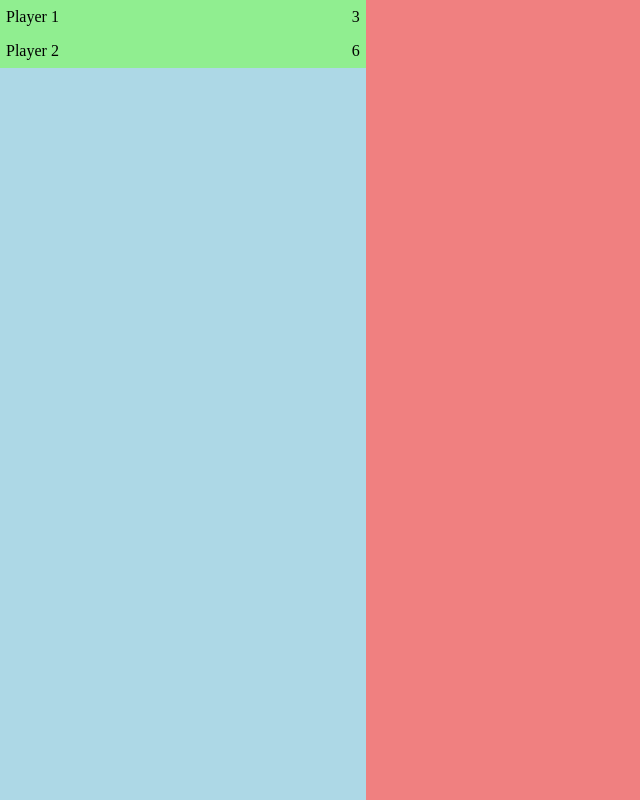
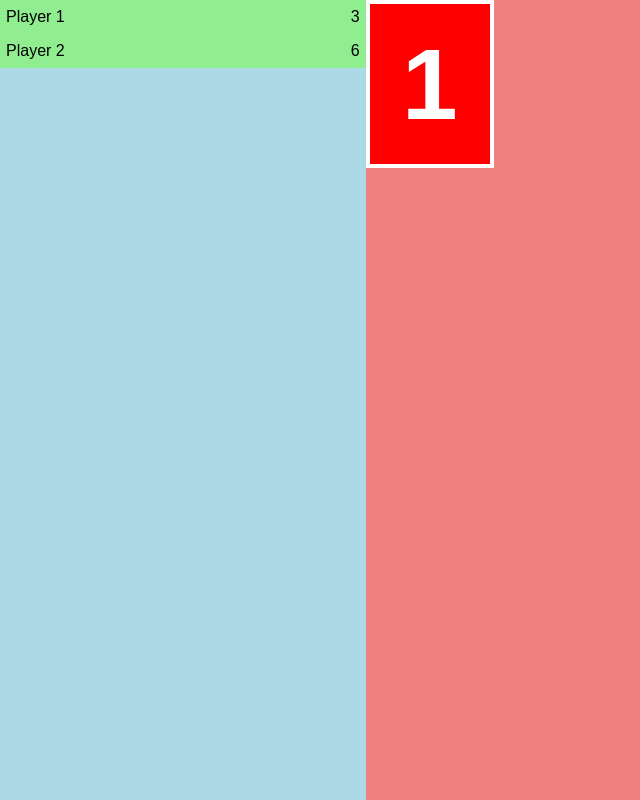
Before and after one commit to JonathanShifman/red7-code, an Angular app in the folder client/: page / in a window 1280 px wide. Shown: the whole page, without its empty margins (0-640 px from the left). Built offline with nearby package versions, Linux system fonts and the light colour scheme.

Commit message:
Card class and component

```diff
--- a/client/src/app/app.module.ts
+++ b/client/src/app/app.module.ts
@@ -3,11 +3,13 @@ import { NgModule } from '@angular/core';
 
 import { AppComponent } from './components/app/app.component';
 import { OpponentComponent } from './components/opponent/opponent.component';
+import { CardComponent } from './components/card/card.component';
 
 @NgModule({
   declarations: [
     AppComponent,
-    OpponentComponent
+    OpponentComponent,
+    CardComponent
   ],
   imports: [
     BrowserModule
--- /dev/null
+++ b/client/src/app/classes/card.ts
@@ -0,0 +1,10 @@
+export class Card {
+  value;
+  color;
+
+
+  constructor(value, color) {
+    this.value = value;
+    this.color = color;
+  }
+}
--- a/client/src/app/components/app/app.component.html
+++ b/client/src/app/components/app/app.component.html
@@ -8,5 +8,9 @@
 
     </div>
   </div>
-  <div id="action-wrapper"></div>
+  <div id="action-wrapper">
+    <div style="width: 120px; height: 160px;">
+      <app-card [card]="card"></app-card>
+    </div>
+  </div>
 </div>
--- a/client/src/app/components/app/app.component.ts
+++ b/client/src/app/components/app/app.component.ts
@@ -1,4 +1,5 @@
 import { Component } from '@angular/core';
+import {Card} from "../../classes/card";
 
 @Component({
   selector: 'app-root',
@@ -6,5 +7,5 @@ import { Component } from '@angular/core';
   styleUrls: ['./app.component.css']
 })
 export class AppComponent {
-  title = 'app';
+  card = new Card(1, 1);
 }
--- /dev/null
+++ b/client/src/app/components/card/card.component.css
@@ -0,0 +1,12 @@
+#card-wrapper {
+  width: 100%;
+  height: 100%;
+  border: 4px solid white;
+  display: flex;
+  justify-content: center;
+  align-items: center;
+  font-size: 100px;
+  font-weight: bold;
+  color: white;
+  /*transform: rotate(12deg);*/
+}
--- /dev/null
+++ b/client/src/app/components/card/card.component.html
@@ -0,0 +1,3 @@
+<div id="card-wrapper" [ngStyle]="{'background-color': getColor()}">
+  {{ card.value }}
+</div>
--- /dev/null
+++ b/client/src/app/components/card/card.component.ts
@@ -0,0 +1,30 @@
+import {Component, Input, OnInit} from '@angular/core';
+import {Card} from "../../classes/card";
+
+@Component({
+  selector: 'app-card',
+  templateUrl: './card.component.html',
+  styleUrls: ['./card.component.css']
+})
+export class CardComponent implements OnInit {
+
+  @Input() card: Card;
+
+  constructor() { }
+
+  ngOnInit() {
+  }
+
+  getColor() : string {
+    switch (this.card.color) {
+      case 1: return 'red';
+      case 2: return 'red';
+      case 3: return 'red';
+      case 4: return 'red';
+      case 5: return 'red';
+      case 6: return 'red';
+      case 7: return 'red';
+    }
+  }
+
+}
--- a/client/src/styles.css
+++ b/client/src/styles.css
@@ -3,4 +3,5 @@ html, body {
   height: 100%;
   margin: 0;
   padding: 0;
+  font-family: Arial;
 }
```
Also changed, not shown: 1 other file (tests, documents, lock files or other folders).
